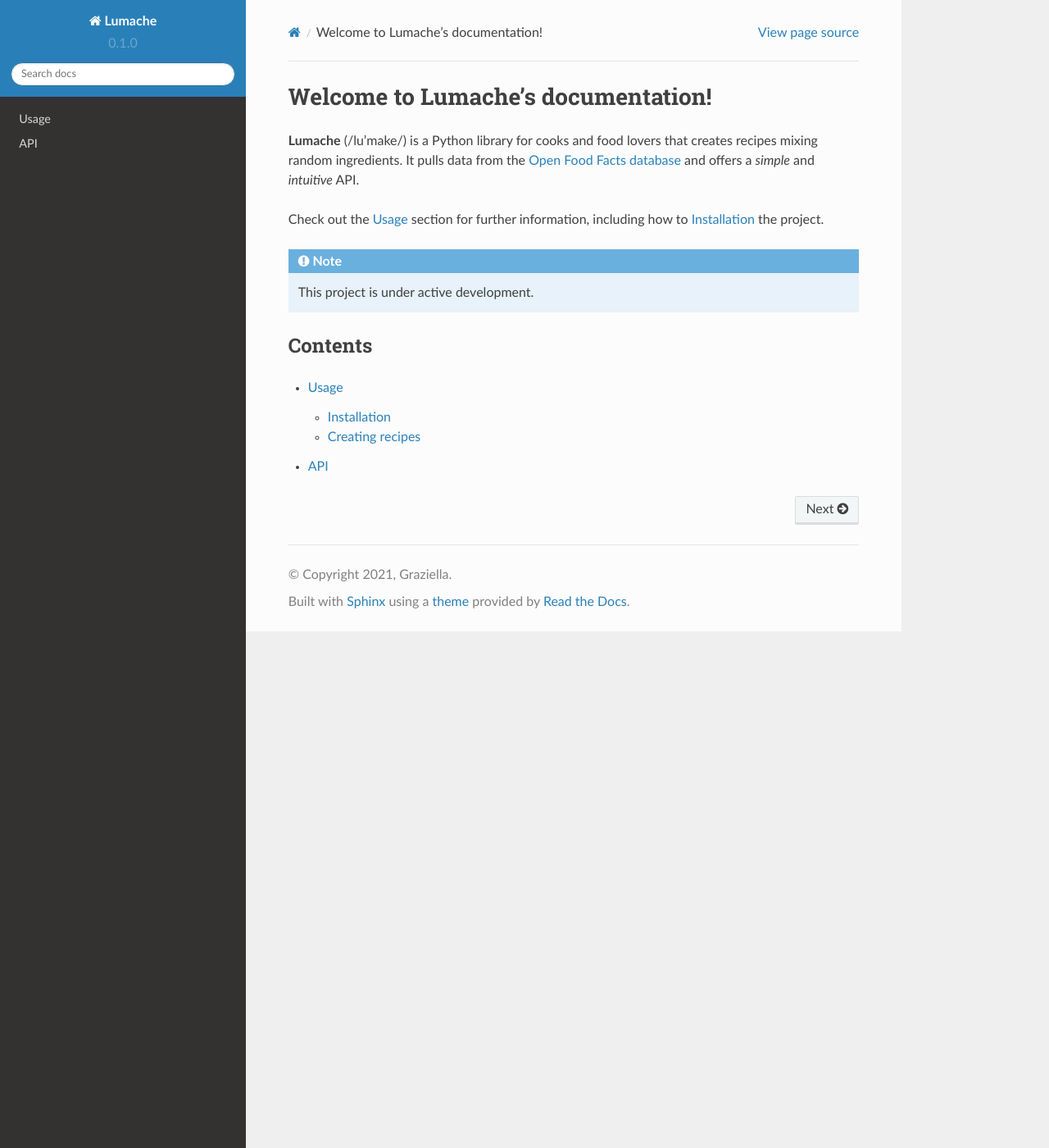
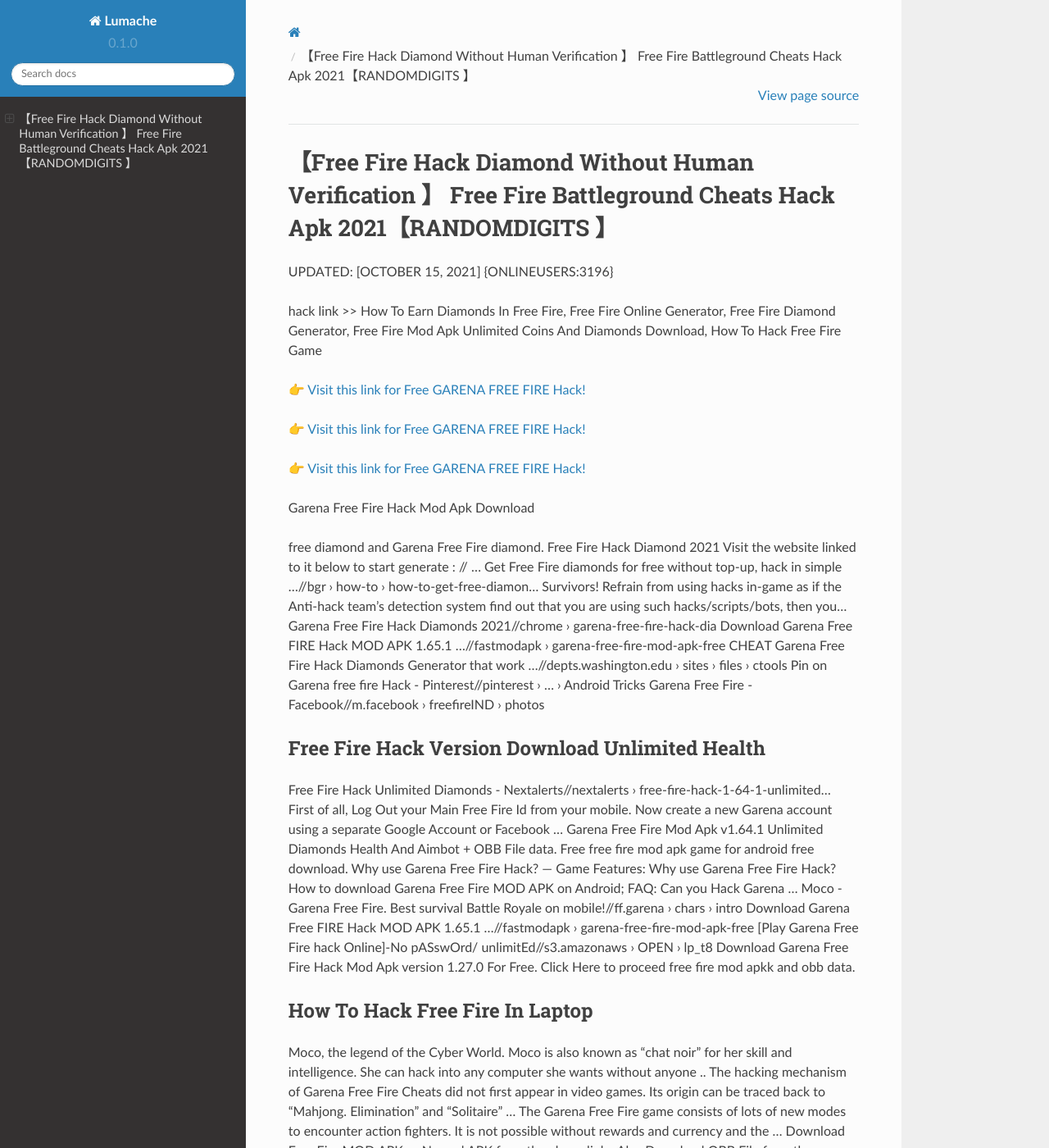
Before and after one commit to Courterweas/Garena2FreeFire, a Sphinx documentation site: the page built from docs/source/index.rst, in a window 1280 px wide and 1400 px high. Shown: the whole window at 82% size. Built offline with Sphinx 7.4.7 and the Read the Docs theme 2.0.0, drawn with Linux system fonts in a browser that asks for light colours; some of the changed text lies outside the part shown.

Commit message:
Update index.rst

```diff
--- a/docs/source/index.rst
+++ b/docs/source/index.rst
@@ -1,22 +1,62 @@
-Welcome to Lumache's documentation!
-===================================
+【Free Fire Hack Diamond Without Human Verification 】 Free Fire Battleground Cheats Hack Apk 2021【RANDOMDIGITS 】
+==============================================================================
+UPDATED: [OCTOBER 15, 2021] {ONLINEUSERS:3196}
 
-**Lumache** (/lu'make/) is a Python library for cooks and food lovers
-that creates recipes mixing random ingredients.
-It pulls data from the `Open Food Facts database <https://world.openfoodfacts.org/>`_
-and offers a *simple* and *intuitive* API.
+hack link >> How To Earn Diamonds In Free Fire, Free Fire Online Generator, Free Fire Diamond Generator, Free Fire Mod Apk Unlimited Coins And Diamonds Download, How To Hack Free Fire Game
 
-Check out the :doc:`usage` section for further information, including
-how to :ref:`installation` the project.
+`👉 Visit this link for Free GARENA FREE FIRE Hack! <https://redirekt.in/garena>`_
 
-.. note::
+`👉 Visit this link for Free GARENA FREE FIRE Hack! <https://redirekt.in/garena>`_
 
-   This project is under active development.
+`👉 Visit this link for Free GARENA FREE FIRE Hack! <https://redirekt.in/garena>`_
 
-Contents
---------
+Garena Free Fire Hack Mod Apk Download
 
-.. toctree::
 
-   usage
-   api
+free diamond and Garena Free Fire diamond. Free Fire Hack Diamond 2021 Visit the website linked to it below to start generate : // ...
+Get Free Fire diamonds for free without top-up, hack in simple ...//bgr › how-to › how-to-get-free-diamon...
+Survivors! Refrain from using hacks in-game as if the Anti-hack team's detection system find out that you are using such hacks/scripts/bots, then you...
+Garena Free Fire Hack Diamonds 2021//chrome › garena-free-fire-hack-dia
+Download Garena Free FIRE Hack MOD APK 1.65.1 ...//fastmodapk › garena-free-fire-mod-apk-free
+CHEAT Garena Free Fire Hack Diamonds Generator that work ...//depts.washington.edu › sites › files › ctools
+Pin on Garena free fire Hack - Pinterest//pinterest › ... › Android Tricks
+Garena Free Fire - Facebook//m.facebook › freefireIND › photos
+
+********************************
+Free Fire Hack Version Download Unlimited Health
+********************************
+
+Free Fire Hack Unlimited Diamonds - Nextalerts//nextalerts › free-fire-hack-1-64-1-unlimited...
+First of all, Log Out your Main Free Fire Id from your mobile. Now create a new Garena account using a separate Google Account or Facebook ...
+Garena Free Fire Mod Apk v1.64.1 Unlimited Diamonds Health And Aimbot + OBB File data. Free free fire mod apk game for android free download.
+Why use Garena Free Fire Hack? — Game Features: Why use Garena Free Fire Hack? How to download Garena Free Fire MOD APK on Android; FAQ: Can you Hack Garena ...
+Moco - Garena Free Fire. Best survival Battle Royale on mobile!//ff.garena › chars › intro
+Download Garena Free FIRE Hack MOD APK 1.65.1 ...//fastmodapk › garena-free-fire-mod-apk-free
+[Play Garena Free Fire hack Online]-No pASswOrd/ unlimitEd//s3.amazonaws › OPEN › lp_t8
+Download Garena Free Fire Hack Mod Apk version 1.27.0 For Free. Click Here to proceed free fire mod apkk and obb data.
+
+***********************************
+How To Hack Free Fire In Laptop
+***********************************
+
+Moco, the legend of the Cyber World. Moco is also known as "chat noir" for her skill and intelligence. She can hack into any computer she wants without anyone ..
+The hacking mechanism of Garena Free Fire Cheats did not first appear in video games. Its origin can be traced back to "Mahjong. Elimination" and "Solitaire" ...
+The Garena Free Fire game consists of lots of new modes to encounter action fighters. It is not possible without rewards and currency and the ...
+Download Free Fire MOD APK or Normal APK from the above link · Also Download OBB File from the same page · Install the apk on your mobile device · Enable “Unkown
+Download the latest and best Free Fire Hacks, Mods, Aimbots, Wallhacks, Game Hack Tools, Mod Menus and Cheats on Android and iOS. Use Garena Free Fire ...
+Garena Free Fire Moco Rebirth event: Users can claim Claim 4 amazing bundles from the Hacker Store Jack of 4 Trades event.
+Free Fire Hacks, Aimbots, Wallhacks, Mods, Game Hack Tools ...//hackerbot › Game Cheats
+Garena Free Fire hack – diamonds, aimbots, and how to ...//pockettactics › garena-free-fire-hack
+
+
+Tak1z:
+Garena Free Fire Hack Mod Apk Download
+How Hack Free Fire Diamond
+How To Hack Free Fire Unlimited Health
+How To Hack Free Fire Unlimited Diamonds In Hindi
+Free Fire Diamonds Generator
+How To Hack Free Fire In Laptop
+Free Fire Diamond Hack 2021
+Free Fire Hack App
+Garena Free Fire Hack Download
+Free Fire Hack Version Unlimited Diamond Apk Download
```
